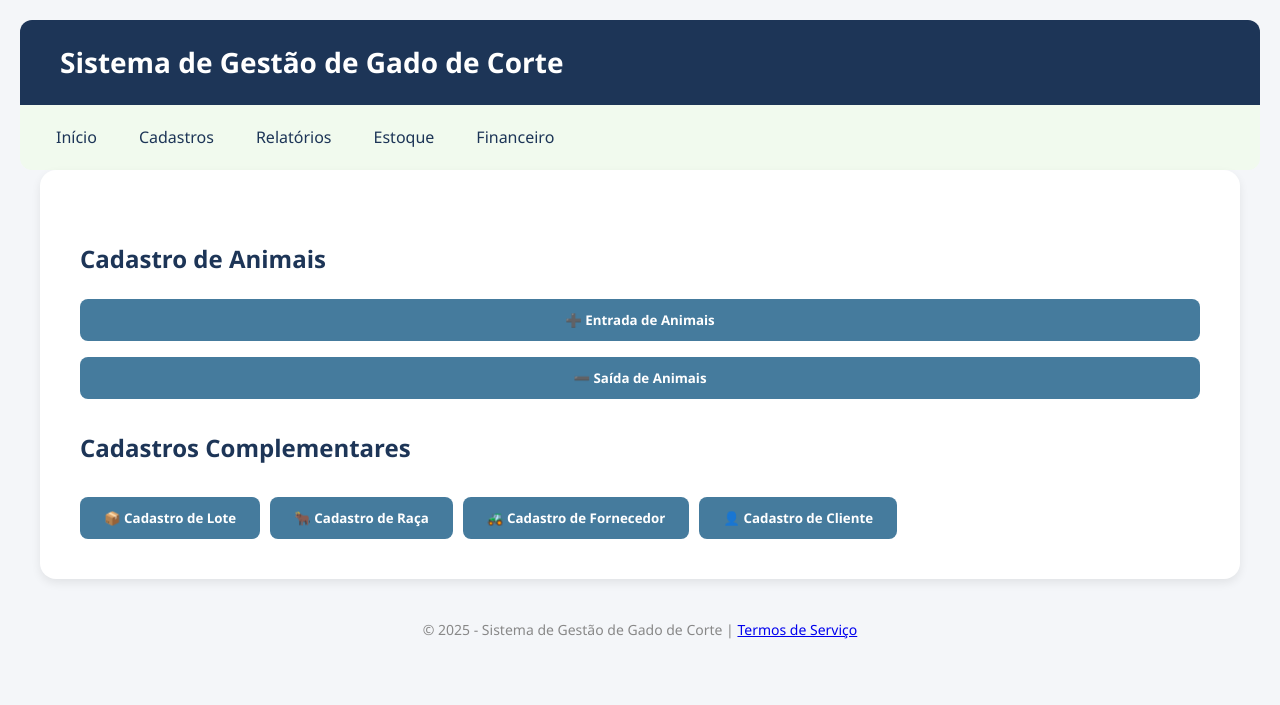
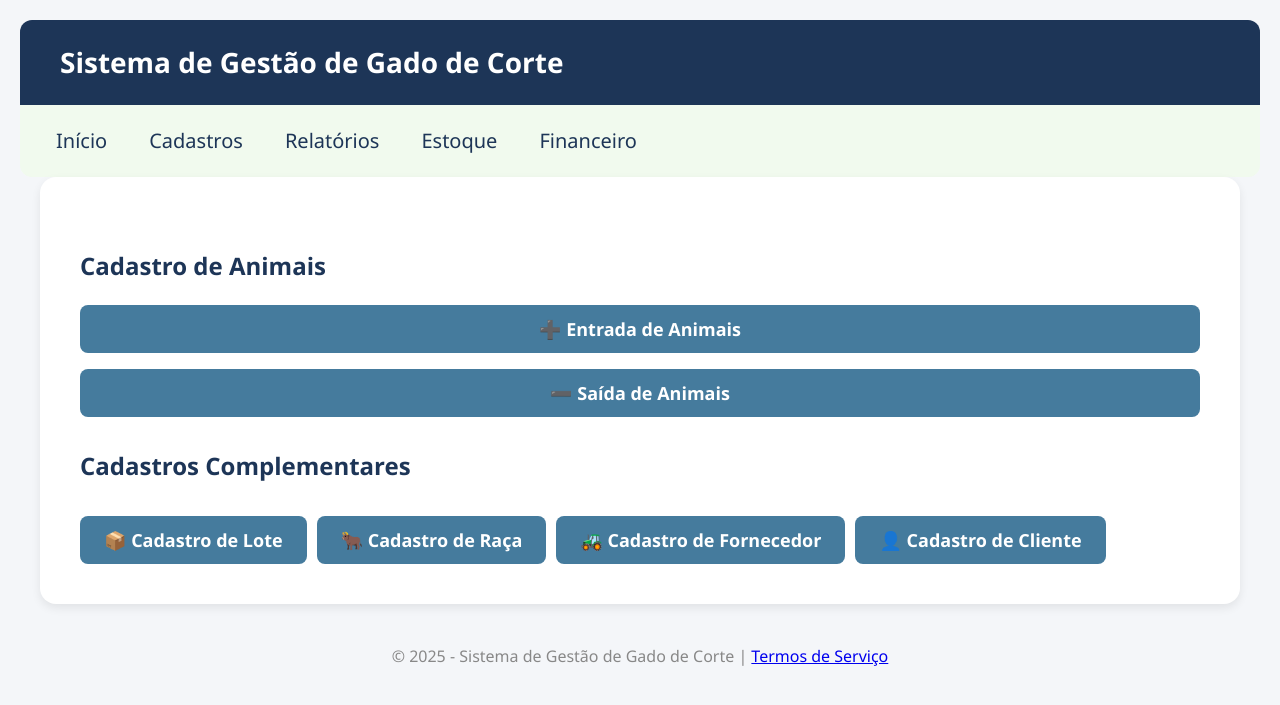
Before and after one commit to AlexC2624/registro, a Flask app: page / in a window 1280 px wide. Shown: the top 705 px of the page. Run offline with Flask 3, Linux system fonts and the light colour scheme; parts of the project's set-up code (start-up, migrations or seed data) failed here and were passed over.

Commit message:
aumento de algumas fontes

```diff
--- a/static/style.css
+++ b/static/style.css
@@ -23,6 +23,9 @@ body {
   border-radius: 16px;
   box-shadow: 0 4px 10px rgba(0, 0, 0, 0.08);
 }
+.container button {
+  font-size: 18px;
+}
 
 /* Cabeçalho */
 header {
@@ -46,6 +49,7 @@ nav {
 }
 
 nav a {
+  font-size: 20px;
   color: #1D3557; /* Cor escura contrastante */
   text-decoration: none;
   padding: 10px 16px;
@@ -156,7 +160,7 @@ footer {
   margin-top: 40px;
   text-align: center;
   color: #888;
-  font-size: 14px;
+  font-size: 16px;
 }
 
 /* Termos */
```
